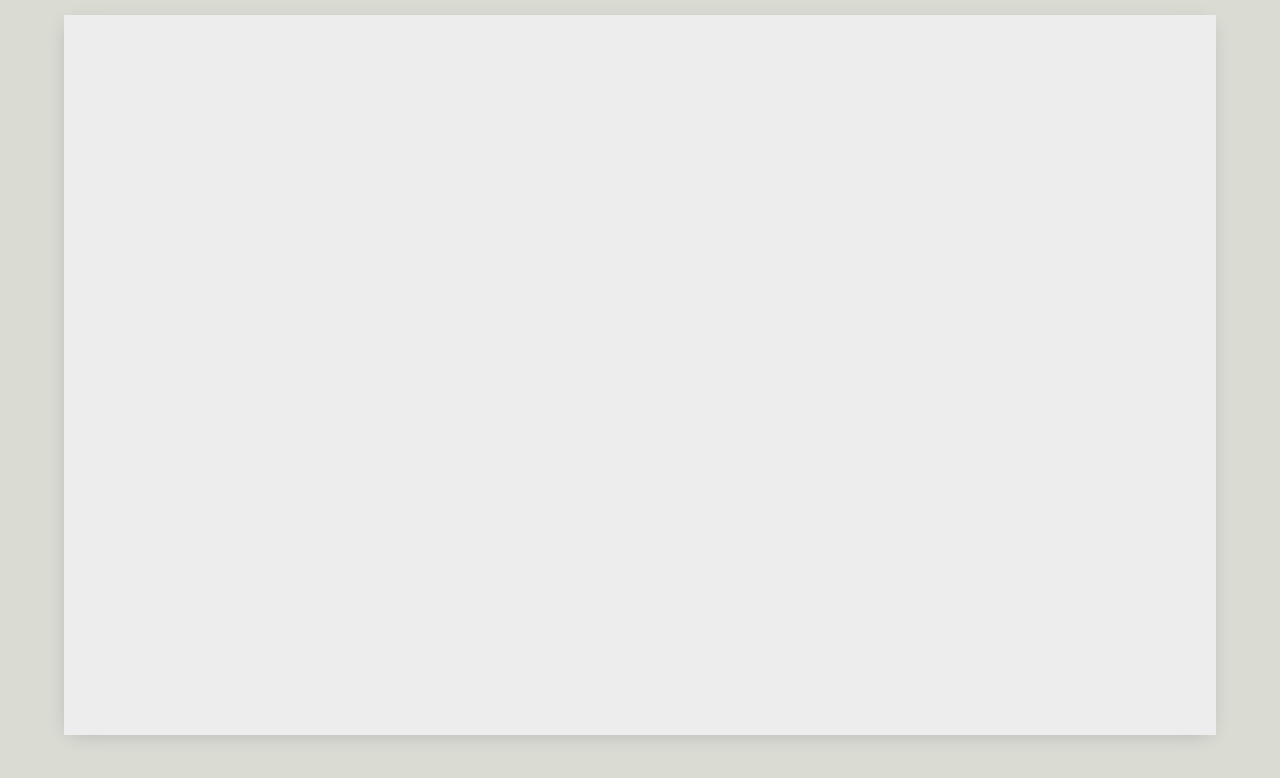
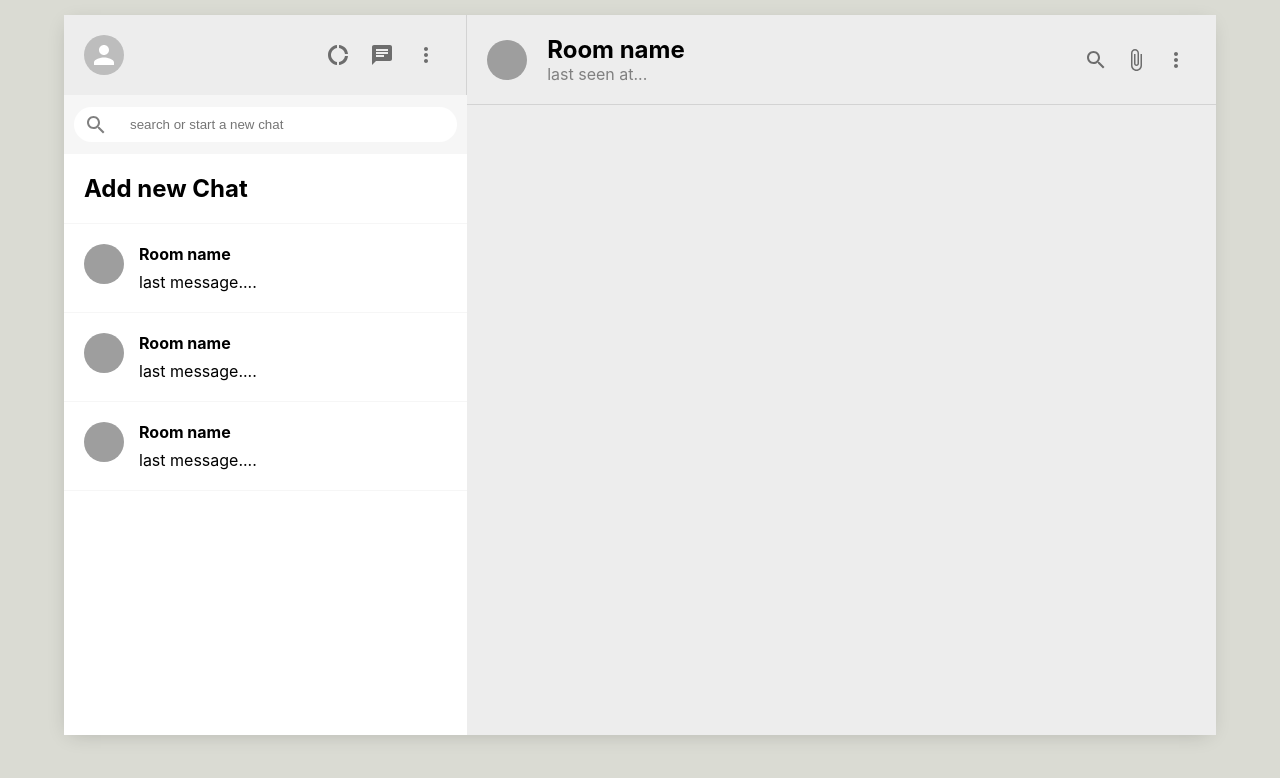
Before and after one commit to ritishjaiswal20/whatsapp-clone, a React (Create React App) app: page / in a window 1280 px wide. Shown: the top 778 px of the page. Built offline with nearby package versions, Linux system fonts and the light colour scheme; grey boxes are pictures that could not be loaded.

Commit message:
chat header added

```diff
--- a/package.json
+++ b/package.json
@@ -3,9 +3,14 @@
   "version": "0.1.0",
   "private": true,
   "dependencies": {
+    "@emotion/react": "^11.7.1",
+    "@emotion/styled": "^11.6.0",
+    "@mui/icons-material": "^5.3.0",
+    "@mui/material": "^5.3.0",
     "@testing-library/jest-dom": "^5.16.1",
     "@testing-library/react": "^12.1.2",
     "@testing-library/user-event": "^13.5.0",
+    "firebase": "^8.7.0",
     "react": "^17.0.2",
     "react-dom": "^17.0.2",
     "react-scripts": "5.0.0",
--- a/src/App.js
+++ b/src/App.js
@@ -1,10 +1,13 @@
 import './App.css';
+import Chat from './Chat';
+import Sidebar from './Sidebar';
 
 function App() {
   return (
     <div className="app">
         <div className="app_body">
-
+            <Sidebar/>
+            <Chat/>
         </div>
     </div>
   );
--- /dev/null
+++ b/src/Chat.css
@@ -0,0 +1,26 @@
+.chat{
+    flex:0.65;
+}
+.chat_header{
+    padding:20px;
+    display:flex;
+    align-items:center;
+    border-bottom:1px solid lightgray;
+}
+
+.chat_headerinfo{
+    flex:1;
+    padding-left:20px;
+}
+.chat_headerInfo >h3{
+    margin-bottom:3px;
+    font-weight:500;
+}
+.chat_headerinfo >p{
+    color:gray;
+}
+.chat_headerRight{
+    display:flex;
+    justify-content:space-between;
+    min-width:100px;
+}
--- /dev/null
+++ b/src/Chat.js
@@ -0,0 +1,46 @@
+import { Avatar, IconButton } from '@mui/material'
+import React, { useEffect, useState } from 'react'
+import './Chat.css'
+import SearchOutlinedIcon from '@mui/icons-material/SearchOutlined';
+import AttachFileIcon from '@mui/icons-material/AttachFile';
+import MoreVertIcon from '@mui/icons-material/MoreVert';
+function Chat() {
+    const[seed,setSeed]=useState('');
+     useEffect(() =>{
+         setSeed(Math.floor(Math.random()*500))
+     },[])
+    return (
+         <div className="chat">
+            <div className="chat_header">
+                <Avatar src={`https://avatars.dicebear.com/api/micah/${seed}.svg`}/>
+                <div className="chat_headerinfo">
+                    <h2>Room name</h2>
+                    <p>last seen at...</p>
+                </div>
+                <div className="chat_headerRight">
+                <IconButton>
+                  <SearchOutlinedIcon/>
+                  </IconButton>
+
+                  <IconButton>
+                  <AttachFileIcon/>
+                  </IconButton>
+
+                  <IconButton>
+                  <MoreVertIcon/>
+                  </IconButton>
+                </div>
+            </div>
+
+            <div className="chat_body">
+
+             </div>
+
+           <div className="chat_footer">
+
+          </div>
+        </div>
+    )
+}
+
+export default Chat
--- /dev/null
+++ b/src/Sidebar.css
@@ -0,0 +1,51 @@
+.sidebar{
+    display:flex;
+    flex-direction:column;
+    flex:0.35;
+}
+
+.sidebar_header{
+    display:flex;
+    justify-content:space-between;
+    padding:20px;
+    border-right:1px solid lightgray;
+}
+.sidebar_headerRight
+{
+    display:flex;
+    align-items:center;
+    justify-content:space-between;
+    min-width:10vw;
+}
+.sidebar_headerRight  > .MuiSvgIcon-root{
+    margin-right:2vw;
+    font-size:24px !important;
+}
+.sidebar_search{
+    display:flex;
+    align-items:center;
+    background-color:#f6f6f6;
+    height:39px;
+    padding:10px;
+}
+.sidebar_searchContainer{
+  display:flex;
+  align-items:center;
+   background-color:white;
+   width:100%;
+   height:35px;
+   border-radius:20px;
+}
+.sidebar_searchContainer >input{
+    border:none;
+    margin-left:10px;
+}
+.sidebar_searchContainer > .MuiSvgIcon-root{
+ color:gray;
+ padding:10px;
+}
+.sidebar_chats{
+    flex:1;
+    background-color:white;
+    overflow:hidden;
+}
--- /dev/null
+++ b/src/Sidebar.js
@@ -0,0 +1,46 @@
+import React from 'react'
+import SettingsIcon from '@mui/icons-material/Settings';
+import './Sidebar.css'
+import { Avatar, IconButton } from '@mui/material';
+import DonutLargeIcon from '@mui/icons-material/DonutLarge';
+import ChatIcon from '@mui/icons-material/Chat';
+import MoreVertIcon from '@mui/icons-material/MoreVert';
+import SearchOutlinedIcon from '@mui/icons-material/SearchOutlined';
+import SidebarChat from './SidebarChat';
+function Sidebar() {
+    return (
+        <div className="sidebar">
+            <div className="sidebar_header">
+              <Avatar/>
+              <div className="sidebar_headerRight">
+                  <IconButton>
+                  <DonutLargeIcon/>
+                  </IconButton>
+
+                  <IconButton>
+                  <ChatIcon/>
+                  </IconButton>
+
+                  <IconButton>
+                  <MoreVertIcon/>
+                  </IconButton>
+
+              </div>
+            </div>
+            <div className="sidebar_search">
+              <div className="sidebar_searchContainer">
+                 <SearchOutlinedIcon/>
+                <input placeholder="search or start a new chat" type="text"/>
+              </div>
+            </div>
+            <div className="sidebar_chats">
+                 <SidebarChat addNewChat/>
+                 <SidebarChat/>
+                 <SidebarChat/>
+                 <SidebarChat/>
+            </div>
+        </div>
+    )
+}
+
+export default Sidebar
--- /dev/null
+++ b/src/SidebarChat.css
@@ -0,0 +1,18 @@
+.sidebar_chat{
+display:flex;
+padding: 20px;
+cursor:pointer;
+border-bottom:1px solid #f6f6f6;
+}
+
+.sidebar_chat:hover{
+    background-color:#ebebeb;
+}
+
+.sidebarChat_info >h2{
+  font-size:16px;
+  margin-bottom:8px;
+}
+.sidebarChat_info{
+    margin-left:15px;
+}
--- /dev/null
+++ b/src/SidebarChat.js
@@ -0,0 +1,30 @@
+import { Avatar } from '@mui/material'
+import React, { useEffect, useState } from 'react'
+import './SidebarChat.css'
+function SidebarChat({addNewChat}) {
+    const[seed,setSeed]=useState('');
+     useEffect(() =>{
+         setSeed(Math.floor(Math.random()*500))
+     },[])
+    const createChat=() =>{
+        const roomName=prompt("please enter name for chat");
+        if(roomName){
+            // do some clever database stuff
+        }
+    }
+     return !addNewChat ? (
+        <div className="sidebar_chat">
+           <Avatar src={`https://avatars.dicebear.com/api/micah/${seed}.svg`}/>
+           <div className="sidebarChat_info">
+                 <h2>Room name</h2>
+                 <p>last message....</p>
+            </div>
+        </div>
+    ) :(
+        <div onClick={createChat} className="sidebar_chat">
+            <h2>Add new Chat</h2>
+        </div>
+    )
+}
+
+export default SidebarChat
```
Also changed, not shown: 1 other file (tests, documents, lock files or other folders).
